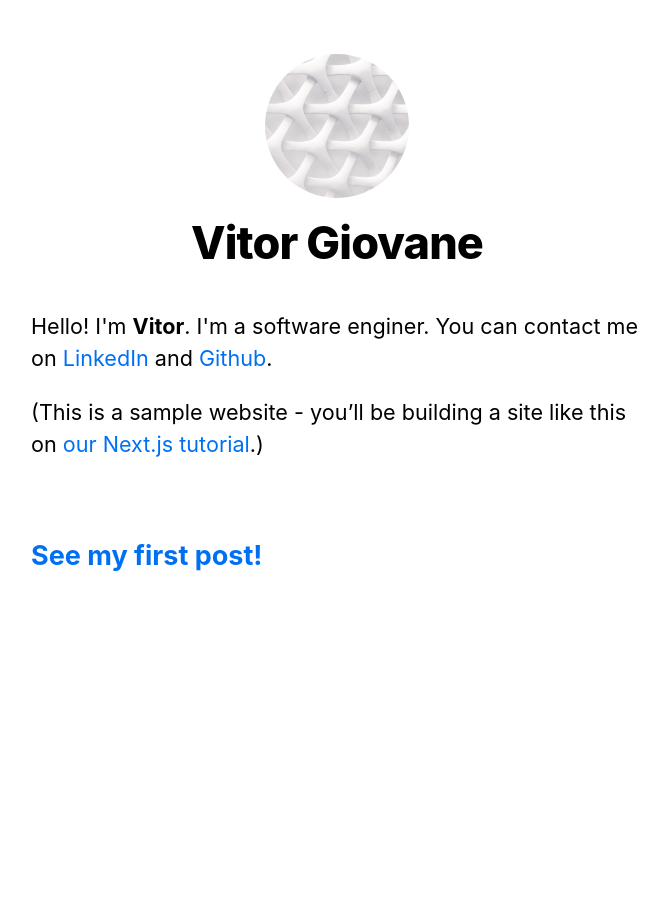
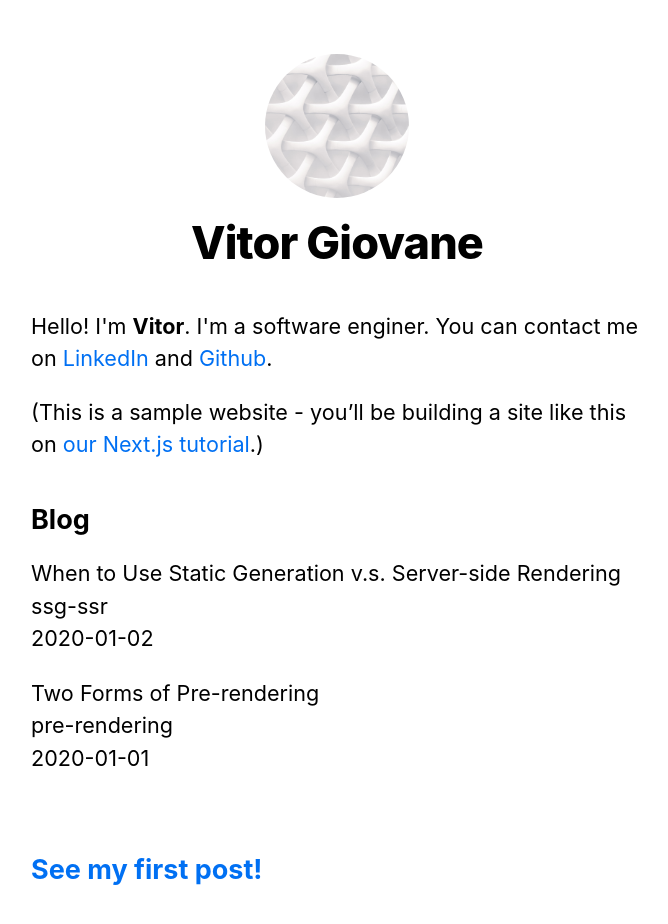
Before and after one commit to vitorgiovane/next.js-tutorial, a Next.js app: page / in a window 1280 px wide. Shown: the top 924 px of the page, without its empty margins (303-971 px from the left). Before the commit the page ends 800 px from the top, so only its background shows below. Built offline with nearby package versions, Linux system fonts and the light colour scheme.

Commit message:
feat: implements static generation with external data

```diff
--- /dev/null
+++ b/lib/posts.js
@@ -0,0 +1,40 @@
+import fs from 'fs'
+import path from 'path'
+import matter from 'gray-matter'
+
+const postsDirectory = path.join(process.cwd(), 'posts')
+
+export function getSortedPostsData() {
+  const fileNames = fs.readdirSync(postsDirectory)
+  const allPostsData = fileNames.map(fileName => getFileData(fileName))
+  const sortedPostsByDate = allPostsData.sort(sortPostsByDate)
+
+  return sortedPostsByDate
+}
+
+function getFileData(fileName) {
+  const id = removeExtensionMdFromFileName(fileName)
+  const fileContent = getContentOfFile(postsDirectory, fileName)
+  const matterResult = matter(fileContent)
+  return {
+    id,
+    ...matterResult.data
+  }
+}
+
+function removeExtensionMdFromFileName(fileName) {
+  return fileName.replace(/\.md$/, '')
+}
+
+function getContentOfFile(postsDirectory, fileName) {
+  const fullPath = path.join(postsDirectory, fileName)
+  const fileContent = fs.readFileSync(fullPath, 'utf8')
+
+  return fileContent
+}
+
+function sortPostsByDate(a, b) {
+  if (a.date < b.date) return 1
+
+  return -1
+}
--- a/package.json
+++ b/package.json
@@ -8,6 +8,7 @@
     "start": "next start"
   },
   "dependencies": {
+    "gray-matter": "^4.0.2",
     "next": "^10.0.0",
     "react": "17.0.1",
     "react-dom": "17.0.1"
--- a/pages/index.js
+++ b/pages/index.js
@@ -3,7 +3,9 @@
 import utilStyles from '../styles/utils.module.css'
 import Link from 'next/link'
 
-export default function Home() {
+import { getSortedPostsData } from '../lib/posts'
+
+export default function Home({ allPostsData }) {
   return (
     <Layout home>
       <Head>
@@ -21,6 +23,22 @@
           <a href="https://nextjs.org/learn">our Next.js tutorial</a>.)
         </p>
       </section>
+
+      <section className={`${utilStyles.headingMd} ${utilStyles.padding1px}`}>
+        <h2 className={utilStyles.headingLg}>Blog</h2>
+        <ul className={utilStyles.list}>
+          {allPostsData.map(({ id, date, title }) => (
+            <li className={utilStyles.listItem} key={id}>
+              {title}
+              <br />
+              {id}
+              <br />
+              {date}
+            </li>
+          ))}
+        </ul>
+      </section>
+
       <br />
       <h2>
         <Link href='/posts/first-post'>
@@ -30,3 +48,13 @@
     </Layout>
   )
 }
+
+export async function getStaticProps() {
+  const allPostsData = getSortedPostsData()
+
+  return {
+    props: {
+      allPostsData
+    }
+  }
+}
--- /dev/null
+++ b/posts/pre-rendering.md
@@ -0,0 +1,11 @@
+---
+title: 'Two Forms of Pre-rendering'
+date: '2020-01-01'
+---
+
+Next.js has two forms of pre-rendering: **Static Generation** and **Server-side Rendering**. The difference is in **when** it generates the HTML for a page.
+
+- **Static Generation** is the pre-rendering method that generates the HTML at **build time**. The pre-rendered HTML is then _reused_ on each request.
+- **Server-side Rendering** is the pre-rendering method that generates the HTML on **each request**.
+
+Importantly, Next.js lets you **choose** which pre-rendering form to use for each page. You can create a "hybrid" Next.js app by using Static Generation for most pages and using Server-side Rendering for others.
--- /dev/null
+++ b/posts/ssg-ssr.md
@@ -0,0 +1,19 @@
+---
+title: 'When to Use Static Generation v.s. Server-side Rendering'
+date: '2020-01-02'
+---
+
+We recommend using **Static Generation** (with and without data) whenever possible because your page can be built once and served by CDN, which makes it much faster than having a server render the page on every request.
+
+You can use Static Generation for many types of pages, including:
+
+- Marketing pages
+- Blog posts
+- E-commerce product listings
+- Help and documentation
+
+You should ask yourself: "Can I pre-render this page **ahead** of a user's request?" If the answer is yes, then you should choose Static Generation.
+
+On the other hand, Static Generation is **not** a good idea if you cannot pre-render a page ahead of a user's request. Maybe your page shows frequently updated data, and the page content changes on every request.
+
+In that case, you can use **Server-Side Rendering**. It will be slower, but the pre-rendered page will always be up-to-date. Or you can skip pre-rendering and use client-side JavaScript to populate data.
```
Also changed, not shown: 1 other file (tests, documents, lock files or other folders).
